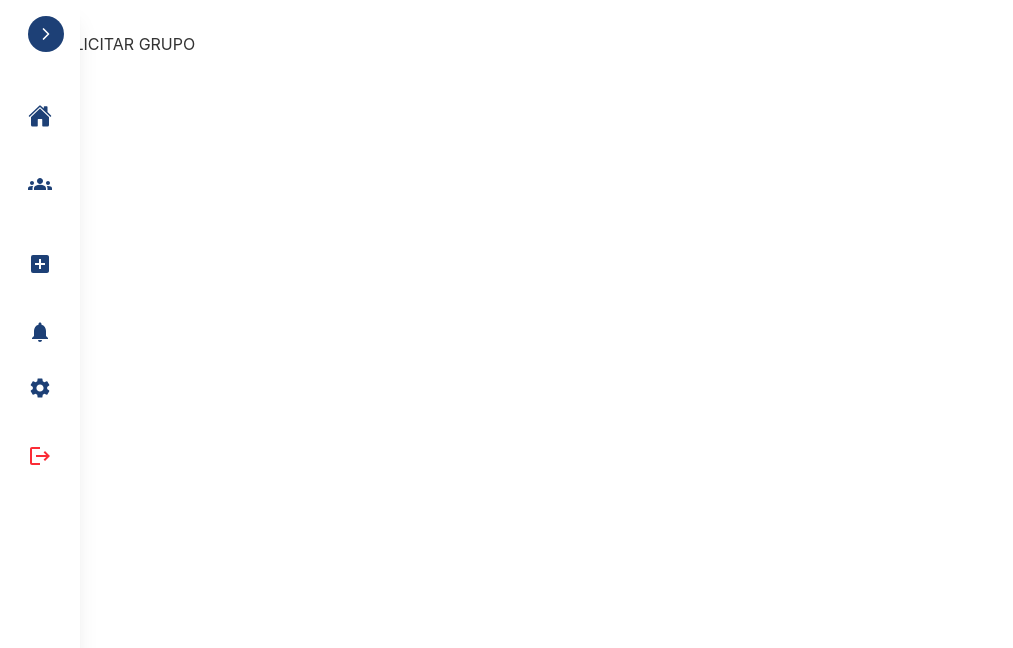
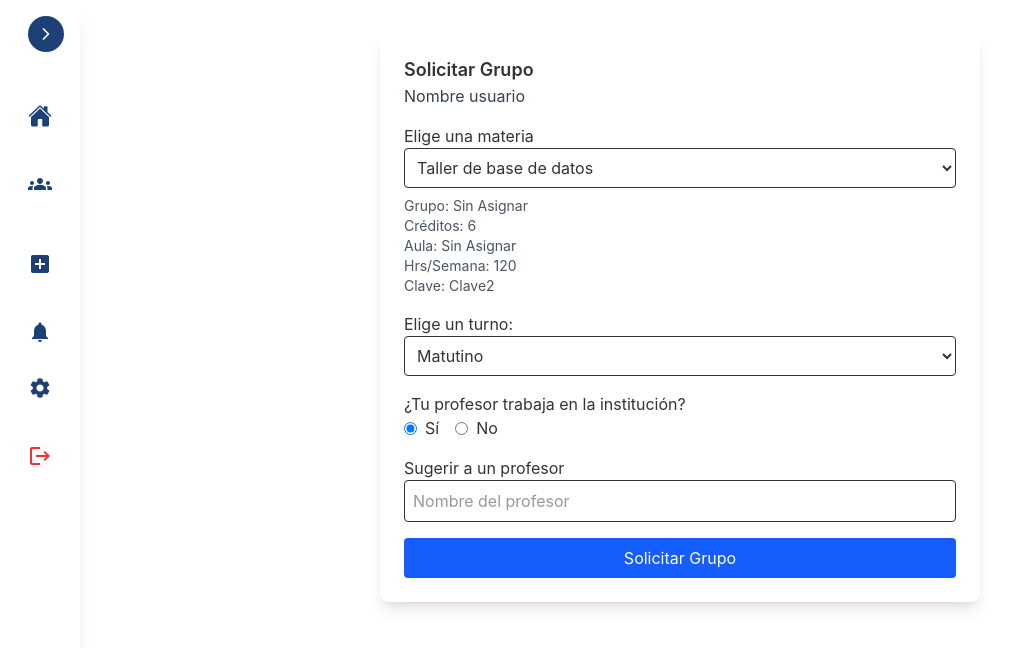
Before and after one commit to DiegoGAX10/SummerTec, a React (Vite) app: page /students/solicitar-grupo in a window 1280 px wide. Shown: the top 648 px of the page, without its empty margins (0-1013 px from the left). Built offline with nearby package versions, Linux system fonts and the light colour scheme.

Commit message:
added a new form in route solicitar-grupo

```diff
--- a/src/students/Students.jsx
+++ b/src/students/Students.jsx
@@ -6,7 +6,7 @@ import SolicitarGrupo from "./solicitarGrupo/SolicitarGrupo.jsx";
 import Notificaciones from "./notificaciones/Notificaciones.jsx";
 import Ajustes from "./ajustes/Ajustes.jsx";
 import { MdGroups, MdAddBox, MdNotifications, MdSettings, MdLogout } from "react-icons/md";
-import { FiHome, FiInfo, FiSettings, FiMail, FiChevronLeft, FiChevronRight } from 'react-icons/fi';
+import { FiChevronLeft, FiChevronRight } from 'react-icons/fi';
 import { IoHome } from "react-icons/io5";
 
 export default function Students() {
@@ -21,53 +21,49 @@ export default function Students() {
             label: 'Inicio',
             icon: <IoHome size={24} />,
             path: '/students/inicio',
-            color: 'text-[var(--primary-color)]' // Color para el texto
+            color: 'text-[var(--primary-color)]'
         },
         {
             label: 'Mis grupos',
             icon: <MdGroups size={24} />,
             path: '/students/mis-grupos',
-            color:  'text-[var(--primary-color)]'
+            color: 'text-[var(--primary-color)]'
         },
         {
             label: 'Solicitar grupo',
             icon: <MdAddBox size={24} />,
             path: '/students/solicitar-grupo',
-            color:  'text-[var(--primary-color)]'
+            color: 'text-[var(--primary-color)]'
         },
         {
             label: 'Notificaciones',
             icon: <MdNotifications size={24} />,
             path: '/students/notificaciones',
-            color:  'text-[var(--primary-color)]'
+            color: 'text-[var(--primary-color)]'
         },
         {
             label: 'Ajustes',
             icon: <MdSettings size={24} />,
             path: '/students/ajustes',
-            color:  'text-[var(--primary-color)]'
+            color: 'text-[var(--primary-color)]'
         },
         {
             label: 'Cerrar sesión',
             icon: <MdLogout size={24} />,
             onClick: () => console.log('CERRANDO SESIÓN'),
             isButton: true,
-            color: 'text-red-500' // Color para el texto
+            color: 'text-red-500'
         }
     ];
 
     return (
-        <div className="h-screen bg-white relative">
+        <div className="h-screen bg-white flex">
             {/* Sidebar */}
             <div className={`fixed top-0 left-0 h-full bg-white text-[var(--primary-color)] shadow-xl transition-all duration-300 ease-in-out ${isOpen ? 'w-64' : 'w-20'}`}>
                 {/* Toggle Button */}
                 <div className="flex justify-end p-4">
                     <button onClick={toggleSidebar} className="cursor-pointer flex items-center justify-center rounded-full bg-[var(--primary-color)] text-white p-2 hover:bg-[#163560] transition-colors duration-200">
-                            {isOpen ? (
-                                <FiChevronLeft size={20} className="text-white" />
-                            ) : (
-                                <FiChevronRight size={20} className="text-white" />
-                            )}
+                        {isOpen ? <FiChevronLeft size={20} className="text-white" /> : <FiChevronRight size={20} className="text-white" />}
                     </button>
                 </div>
 
@@ -102,7 +98,7 @@ export default function Students() {
             </div>
 
             {/* Main Content */}
-            <div className={`ml-${isOpen ? '64' : '10'} transition-all duration-300 p-8`}>
+            <div className={`flex-1 transition-all duration-300 p-8 ${isOpen ? 'ml-64' : 'ml-20'}`}>
                 <Routes>
                     <Route path="inicio" element={<Inicio />} />
                     <Route path="mis-grupos" element={<MisGrupos />} />
--- a/src/students/solicitarGrupo/SolicitarGrupo.jsx
+++ b/src/students/solicitarGrupo/SolicitarGrupo.jsx
@@ -1,7 +1,120 @@
+import React, { useState } from "react";
+import materiasJson from "./materias.json"; // Ensure this path is correct
+
+const materias = materiasJson.materias; // Access the materias array from the JSON
+
 export default function SolicitarGrupo() {
+    const [matSelec, setMatSelec] = useState(materias[0]); // Initialize with the first materia
+    const [turno, setTurno] = useState("Matutino");
+    const [trabajaLocal, setTrabajaLocal] = useState("Sí");
+    const [profesor, setProfesor] = useState("");
+    const [correoProfesor, setCorreoProfesor] = useState("");
+
+    function muestraDatos() {
+        const data = {
+            materia: matSelec,
+            turno,
+            trabajaLocal,
+            profesor,
+            correoProfesor: trabajaLocal === "No" ? correoProfesor : "N/A"
+        };
+        console.log(JSON.stringify(data, null, 2));
+    }
+
     return (
-        <div className="ml-5">
-            <h1>SOLICITAR GRUPO</h1>
+        <div className="flex items-center justify-center">
+            <div className="bg-white p-6 rounded-lg shadow-lg w-150">
+                <h2 className="text-lg font-semibold">Solicitar Grupo</h2>
+                <p className="text-gray-700">Nombre usuario</p>
+
+                <label className="block mt-4">Elige una materia</label>
+                <select
+                    className="w-full p-2 border rounded"
+                    value={matSelec.nombre}
+                    onChange={(e) =>
+                        setMatSelec(materias.find((m) => m.nombre === e.target.value))
+                    }
+                >
+                    {materias.map((materia) => (
+                        <option key={materia.clave} value={materia.nombre}>
+                            {materia.nombre}
+                        </option>
+                    ))}
+                </select>
+
+                <p className="mt-2 text-sm text-gray-600">Grupo: Sin Asignar</p>
+                <p className="text-sm text-gray-600">Créditos: {matSelec.creditos}</p>
+                <p className="text-sm text-gray-600">Aula: Sin Asignar</p>
+                <p className="text-sm text-gray-600">Hrs/Semana: {matSelec.horas}</p>
+                <p className="text-sm text-gray-600">Clave: {matSelec.clave}</p>
+
+                <label className="block mt-4">Elige un turno:</label>
+                <select
+                    className="w-full p-2 border rounded"
+                    value={turno}
+                    onChange={(e) => setTurno(e.target.value)}
+                >
+                    <option value="Matutino">Matutino</option>
+                    <option value="Vespertino">Vespertino</option>
+                </select>
+
+                <label className="block mt-4">¿Tu profesor trabaja en la institución?</label>
+                <div className="flex gap-4">
+                    <label className="flex items-center">
+                        <input
+                            type="radio"
+                            name="profesor"
+                            value="Sí"
+                            className="mr-2"
+                            checked={trabajaLocal === "Sí"}
+                            onChange={() => setTrabajaLocal("Sí")}
+                        />
+                        Sí
+                    </label>
+                    <label className="flex items-center">
+                        <input
+                            type="radio"
+                            name="profesor"
+                            value="No"
+                            className="mr-2"
+                            checked={trabajaLocal === "No"}
+                            onChange={() => setTrabajaLocal("No")}
+                        />
+                        No
+                    </label>
+                </div>
+
+                <div>
+                    <label className="block mt-4">Sugerir a un profesor</label>
+                    <input
+                        type="text"
+                        className="w-full p-2 border rounded"
+                        value={profesor}
+                        onChange={(e) => setProfesor(e.target.value)}
+                        placeholder="Nombre del profesor"
+                    />
+                </div>
+
+                {trabajaLocal === "No" && (
+                    <div>
+                        <label className="block mt-4">Agrega el correo del profesor</label>
+                        <input
+                            type="email"
+                            className="w-full p-2 border rounded"
+                            value={correoProfesor}
+                            onChange={(e) => setCorreoProfesor(e.target.value)}
+                            placeholder="Correo electrónico"
+                        />
+                    </div>
+                )}
+
+                <button
+                    onClick={muestraDatos}
+                    className="w-full bg-blue-600 text-white p-2 rounded mt-4"
+                >
+                    Solicitar Grupo
+                </button>
+            </div>
         </div>
     );
 }
--- /dev/null
+++ b/src/students/solicitarGrupo/materias.json
@@ -0,0 +1,30 @@
+{
+    "materias": [
+        {
+            "nombre": "Taller de base de datos",
+            "creditos": 6,
+            "horas": 120,
+            "clave": "Clave2"
+        },
+        {
+            "nombre": "Sistemas operativos",
+            "creditos": 6,
+            "horas": 120,
+            "clave": "Clave4"
+        },
+        {
+            "nombre": "Administracion de base de datos",
+            "creditos": 6,
+            "horas": 120,
+            "clave": "Clave3"
+        },
+        {
+            "nombre": "Taller de sistemas operativos",
+            "creditos": 6,
+            "horas": 120,
+            "clave": "Clave1"
+        }
+
+
+    ]
+}
```
Lines whose indentation alone changed are shown as unchanged.
